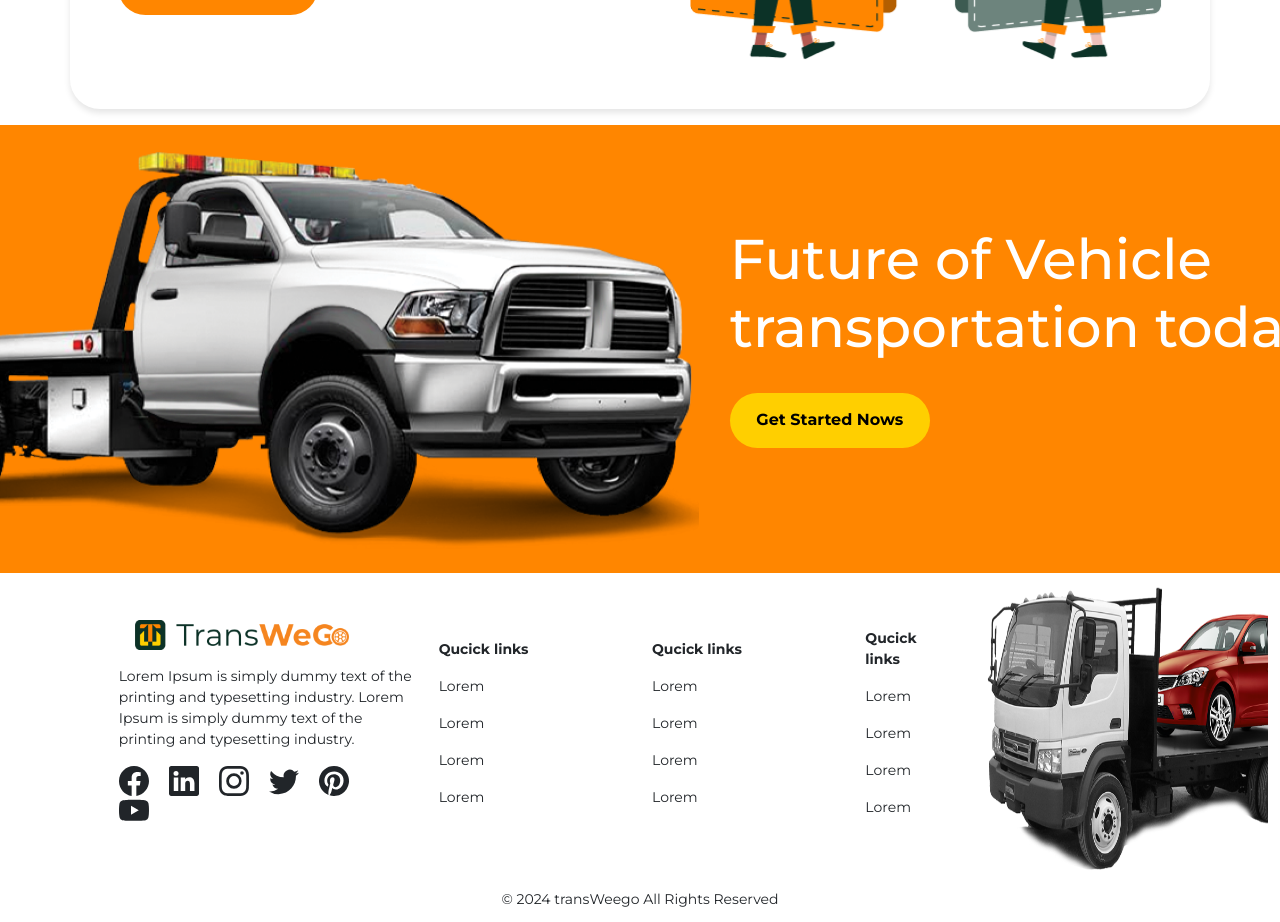
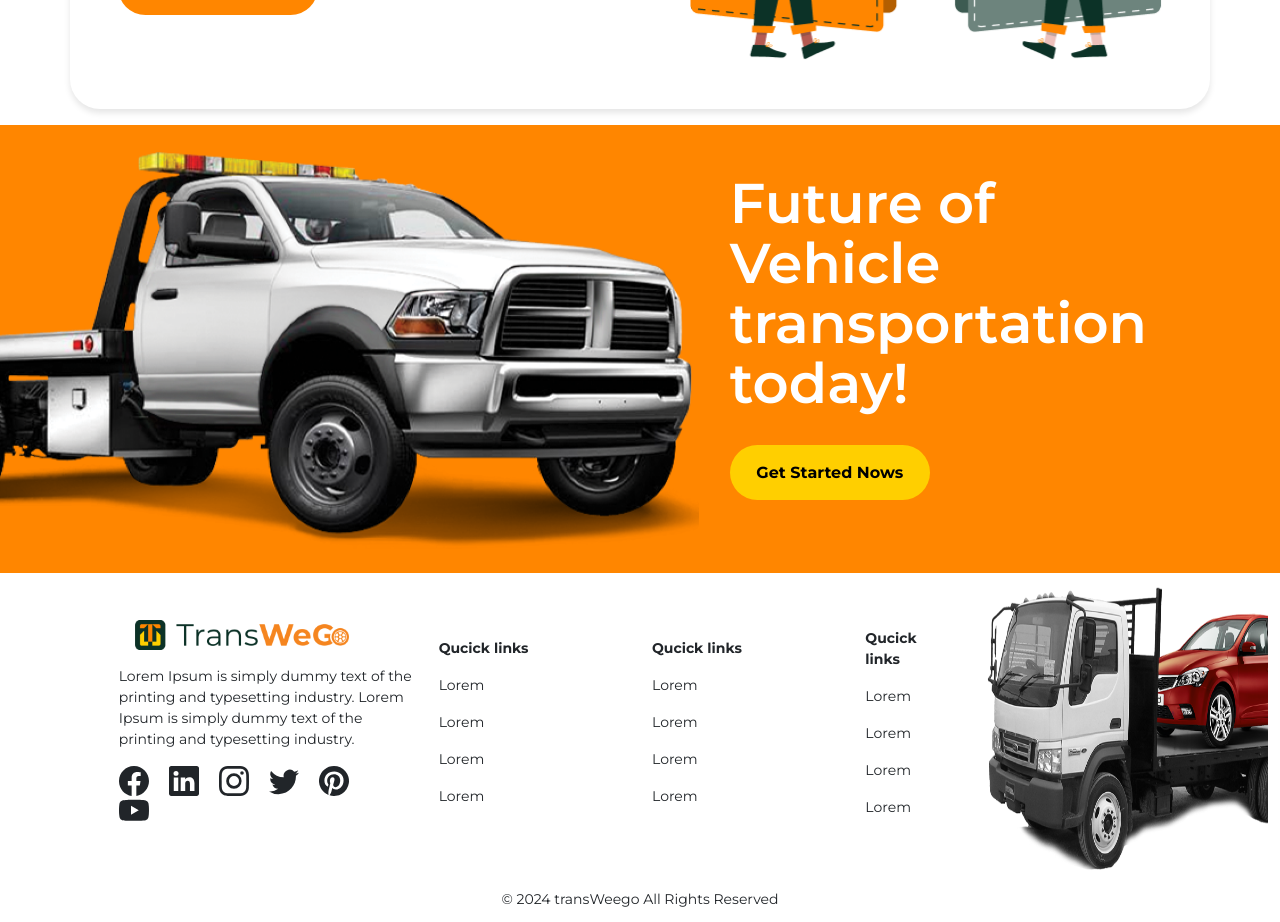
Before and after one commit to Shoaib-Akh/transweego, a React (Create React App) app: page /HowItWork in a window 1280 px wide. Shown: the part 3700-4622 px from the top of the page. Built offline with nearby package versions, Linux system fonts and the light colour scheme.

Commit message:
desig secreen 2

```diff
--- a/src/Screen/website/WesiteComponent/Fotter.js
+++ b/src/Screen/website/WesiteComponent/Fotter.js
@@ -29,11 +29,11 @@ const Fotter = () => {
           </div>
         </div> */}
       {/* </div> */}
-      <div style={{backgroundColor:"#ff8600", display:"flex",alignItems:"center"}} className='py-4'>
+      <div style={{backgroundColor:"#ff8600", display:"flex",alignItems:"center", flexWrap:"wrap"}} className='py-4'>
 
-        <img src={truck1}  alt="car" height={400} />
+        <img src={truck1}  alt="car"style={{maxHeight:"400px"}} />
         <div className=" col-md-4" style={{paddingLeft:30}}>
-            <h2 style={{ color: "#ffff", fontSize: "56px" , whiteSpace:"nowrap"}}>
+            <h2 className='text-heading-truck'>
               Future of Vehicle
               <br />
               transportation today!
--- a/src/Screen/website/style.scss
+++ b/src/Screen/website/style.scss
@@ -261,3 +261,12 @@ font-style: normal;
 font-weight: 600;
 line-height: 150%
   }
+  .text-heading-truck{
+    color: #FFF;
+
+font-family: Montserrat;
+font-size: 56px;
+font-style: normal;
+font-weight: 600;
+line-height: 60px;
+  }
```
